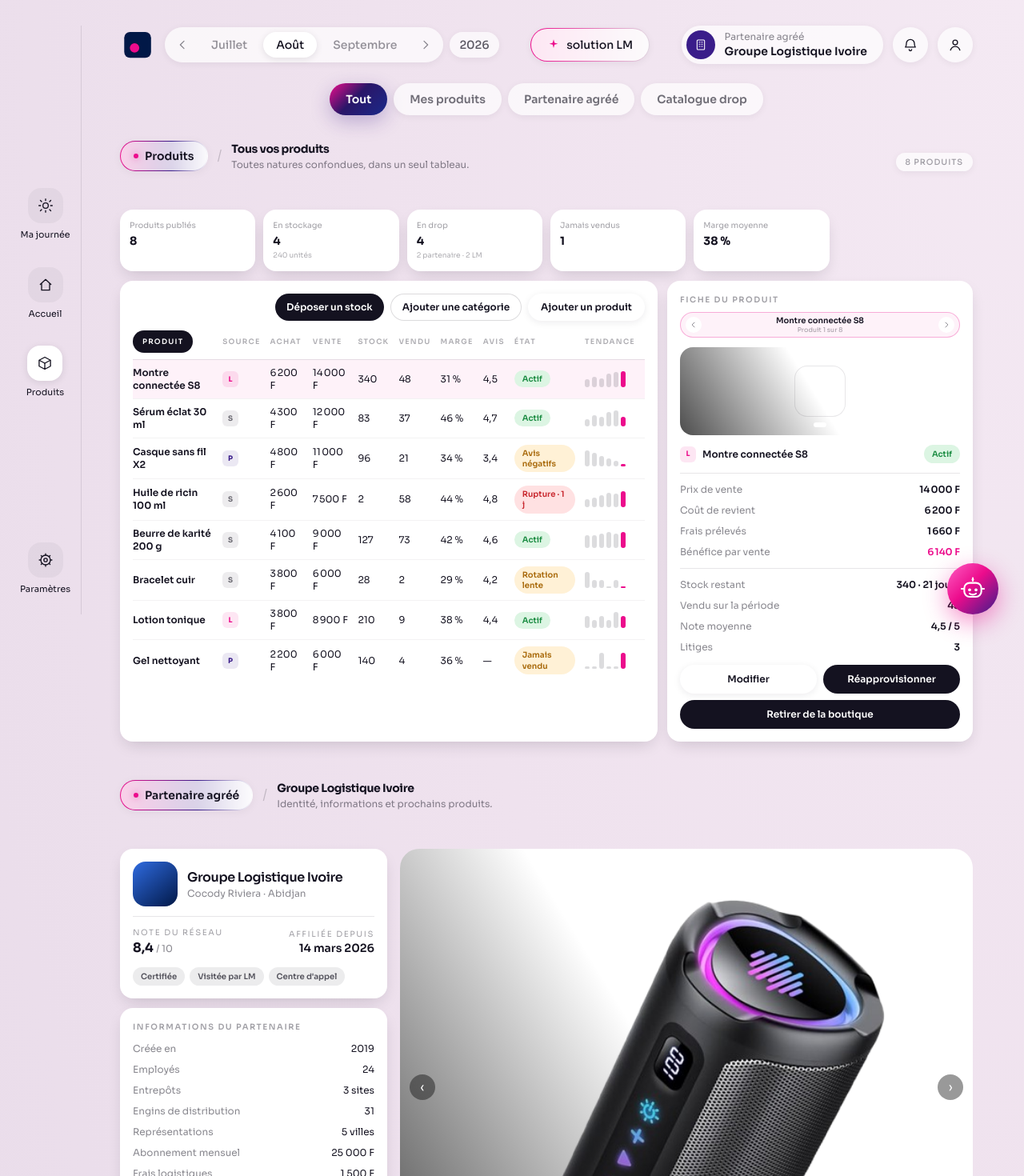
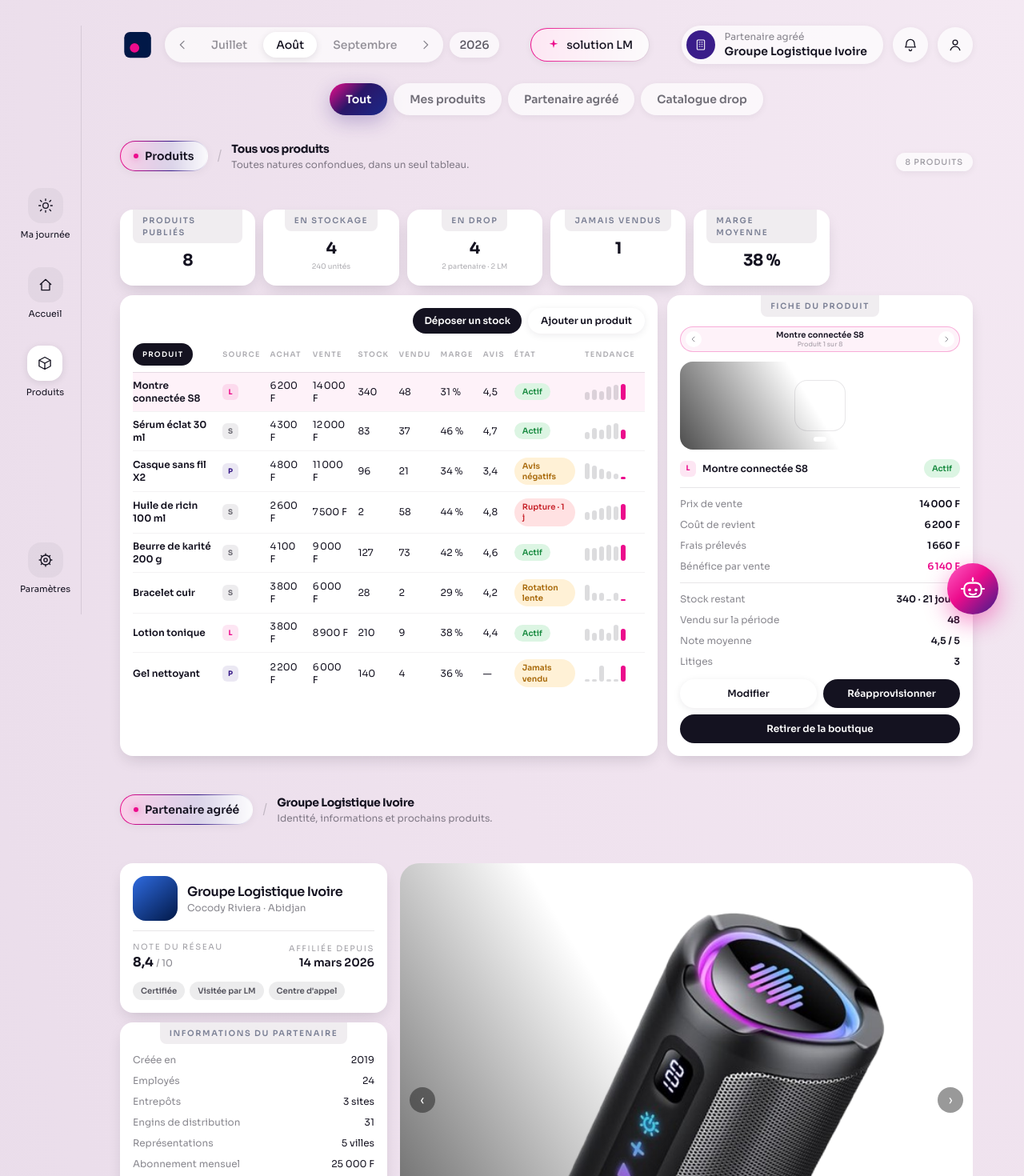
Before and after one commit to leoniegondo05/saaslm, a Next.js app in the folder boutique/: page /dashboard/produits in a window 1280 px wide. Shown: the top 1470 px of the page at 80% size. Built offline with nearby package versions, Linux system fonts and the light colour scheme.

Commit message:
prise en compte des corrections à faire sur le parcourt produit

```diff
--- a/boutique/app/components/dashboard-accueil/ProduitsCatalogue.tsx
+++ b/boutique/app/components/dashboard-accueil/ProduitsCatalogue.tsx
@@ -2,7 +2,7 @@
 
 import Image from "next/image";
 import { useState } from "react";
-import { Btn, Card, Divider, MiniTile, Nature, ProductSelector, SectionHeader, StatRow, Tag } from "./shared";
+import { Btn, Card, Divider, Nature, ProductSelector, SectionHeader, StatRow, Tag } from "./shared";
 
 /*
   Page "Produits" (Écran 03 des maquettes) : tous les produits de la
@@ -101,11 +101,23 @@ export default function ProduitsCatalogue({ first = true }: { first?: boolean })
       />
 
       <div className="grid grid-cols-2 gap-2.5 sm:grid-cols-3 lg:grid-cols-6">
-        <MiniTile label="Produits publiés" value={String(publies)} />
-        <MiniTile label="En stockage" value={String(enStockage)} note={`${stockTotal} unités`} />
-        <MiniTile label="En drop" value={String(enDrop)} note={`${dropPartenaire} partenaire · ${dropLm} LM`} />
-        <MiniTile label="Jamais vendus" value={String(jamaisVendus)} />
-        <MiniTile label="Marge moyenne" value={`${margeMoyenne} %`} />
+        <Card title="Produits publiés" titleTab className="!bg-white">
+          <p className="mt-2 text-center text-xl font-bold tracking-tight">{publies}</p>
+        </Card>
+        <Card title="En stockage" titleTab className="!bg-white">
+          <p className="mt-2 text-center text-xl font-bold tracking-tight">{enStockage}</p>
+          <p className="mt-0.5 text-center text-[9px] text-[#141220]/35">{stockTotal} unités</p>
+        </Card>
+        <Card title="En drop" titleTab className="!bg-white">
+          <p className="mt-2 text-center text-xl font-bold tracking-tight">{enDrop}</p>
+          <p className="mt-0.5 text-center text-[9px] text-[#141220]/35">{dropPartenaire} partenaire · {dropLm} LM</p>
+        </Card>
+        <Card title="Jamais vendus" titleTab className="!bg-white">
+          <p className="mt-2 text-center text-xl font-bold tracking-tight">{jamaisVendus}</p>
+        </Card>
+        <Card title="Marge moyenne" titleTab className="!bg-white">
+          <p className="mt-2 text-center text-xl font-bold tracking-tight">{margeMoyenne} %</p>
+        </Card>
       </div>
 
       <div className="mt-3 grid gap-3 lg:grid-cols-[1.75fr_1fr]">
@@ -115,9 +127,9 @@ export default function ProduitsCatalogue({ first = true }: { first?: boolean })
               <button type="button" className="rounded-full bg-[#141220] px-3.5 py-2 text-xs font-semibold text-white">
                 Déposer un stock
               </button>
-              <button type="button" className="rounded-full border border-[#141220]/15 bg-white/60 px-3.5 py-2 text-xs font-semibold">
+              {/* <button type="button" className="rounded-full border border-[#141220]/15 bg-white/60 px-3.5 py-2 text-xs font-semibold">
                 Ajouter une catégorie
-              </button>
+              </button> */}
               <button type="button" className="rounded-full bg-white px-4 py-2 text-xs font-semibold shadow-[0_2px_10px_rgba(20,18,32,0.08)]">
                 Ajouter un produit
               </button>
@@ -169,12 +181,11 @@ export default function ProduitsCatalogue({ first = true }: { first?: boolean })
           </div>
         </Card>
 
-        <Card>
-          <p className="text-[10px] font-semibold uppercase tracking-[0.16em] text-[#141220]/40">Fiche du produit</p>
+        <Card title="Fiche du produit" titleTab className="!bg-white">
           <ProductSelector
             name={produit.nom}
             position={`Produit ${selected + 1} sur ${PRODUITS.length}`}
-            className="mt-2"
+            className="mt-3 w-full"
             onPrev={() => setSelected((i) => (i - 1 + PRODUITS.length) % PRODUITS.length)}
             onNext={() => setSelected((i) => (i + 1) % PRODUITS.length)}
           />
--- a/boutique/app/components/dashboard-produits/CatalogueDrop.tsx
+++ b/boutique/app/components/dashboard-produits/CatalogueDrop.tsx
@@ -41,11 +41,11 @@ export default function CatalogueDrop({ first = true }: { first?: boolean }) {
       />
 
       <div className="grid gap-4 lg:grid-cols-[260px_200px_1fr]">
-        <div className="relative flex min-h-[320px] flex-col justify-between overflow-hidden rounded-[28px] bg-white p-5">
+        <div className="relative flex min-h-[320px] flex-col justify-between overflow-hidden rounded-[28px] bg-white p-5" style={{ marginBottom: "5rem"}}>
           {/* Fond attend la photo du produit en avant (background-image sur cette
               div) ; le dégradé ci-dessous fait le fondu vers le noir pour la
               lisibilité du texte, cf. [[dashboard-mock-data-pending-laravel-api]]. */}
-          <div className="pointer-events-none absolute inset-0 bg-[linear-gradient(238.49deg,rgba(217,217,217,0)_51.88%,#000000_120.52%)]" />
+          <div className="pointer-events-none absolute inset-0 bg-[linear-gradient(238.49deg,rgba(217,217,217,0)_51.88%,#000000_120.52%)]"  />
           {preview ? (
             <>
               {nouveautes.length > 1 && (
--- a/boutique/app/components/dashboard-produits/FicheProduitDrop.tsx
+++ b/boutique/app/components/dashboard-produits/FicheProduitDrop.tsx
@@ -62,8 +62,7 @@ export default function FicheProduitDrop({ produit }: { produit: DropProduit })
       </div>
 
       <div className="mt-4 grid gap-3 lg:grid-cols-[1.1fr_1.25fr_0.95fr]">
-        <div className="rounded-2xl bg-white p-4 text-[#141220] shadow-[0_8px_20px_-6px_rgba(20,18,32,0.18)]">
-          <p className="text-[10px] font-semibold uppercase tracking-[0.16em] text-[#141220]/40">Les quatre prix</p>
+        <Card title="Les quatre prix" titleTab className="!bg-white">
           <p className="mt-3 text-[10px] uppercase tracking-[0.16em] text-[#141220]/40">Vous payez ce produit</p>
           <p className="text-2xl font-bold">{F(produit.prixDrop ?? 0)}</p>
           <div className="my-3 h-px bg-[#141220]/10" />
@@ -94,9 +93,9 @@ export default function FicheProduitDrop({ produit }: { produit: DropProduit })
               </div>
             </>
           )}
-        </div>
+        </Card>
 
-        <Card title="Description">
+        <Card title="Description" titleTab className="!bg-white">
           <p className="mt-2.5 text-xs text-[#141220]/70">{produit.description ?? "—"}</p>
           <div className="my-3 h-px bg-[#141220]/10" />
           {produit.conditionnement && <Row label="Conditionnement" value={produit.conditionnement} />}
--- a/boutique/app/components/dashboard-produits/PartenaireAgree.tsx
+++ b/boutique/app/components/dashboard-produits/PartenaireAgree.tsx
@@ -93,7 +93,7 @@ export default function PartenaireAgree({ first = true }: { first?: boolean }) {
             </div>
           </div>
 
-          <Card title="Informations du partenaire" className="relative mt-3 overflow-hidden">
+          <Card title="Informations du partenaire" titleTab className="relative mt-3 overflow-hidden !bg-white">
             <div
               className="transition-[max-height] duration-300"
               style={{ maxHeight: infosOuvertes ? PARTENAIRE.infos.length * 32 : INFOS_VISIBLES * 32 }}
--- a/boutique/app/components/dashboard-produits/dropCatalogue.ts
+++ b/boutique/app/components/dashboard-produits/dropCatalogue.ts
@@ -138,6 +138,15 @@ export const DROP_PRODUITS: DropProduit[] = [
     prixHautReseau: 10200,
   },
   {
+    slug: "coffret-soin-nuit",
+    nom: "Coffret soin nuit",
+    categorie: "Beauté et soins",
+    source: "AVENIR",
+    prixDrop: null,
+    prixConseille: null,
+    arriveeLe: "12 septembre",
+  },
+  {
     slug: "gel-nettoyant",
     nom: "Gel nettoyant",
     categorie: "Beauté et soins",
@@ -191,15 +200,6 @@ export const DROP_PRODUITS: DropProduit[] = [
     prixMoyenReseau: 3400,
     prixHautReseau: 4200,
   },
-  {
-    slug: "coffret-soin-nuit",
-    nom: "Coffret soin nuit",
-    categorie: "Beauté et soins",
-    source: "AVENIR",
-    prixDrop: null,
-    prixConseille: null,
-    arriveeLe: "12 septembre",
-  },
 ];
 
 export function getDropProduit(slug: string): DropProduit | undefined {
```
